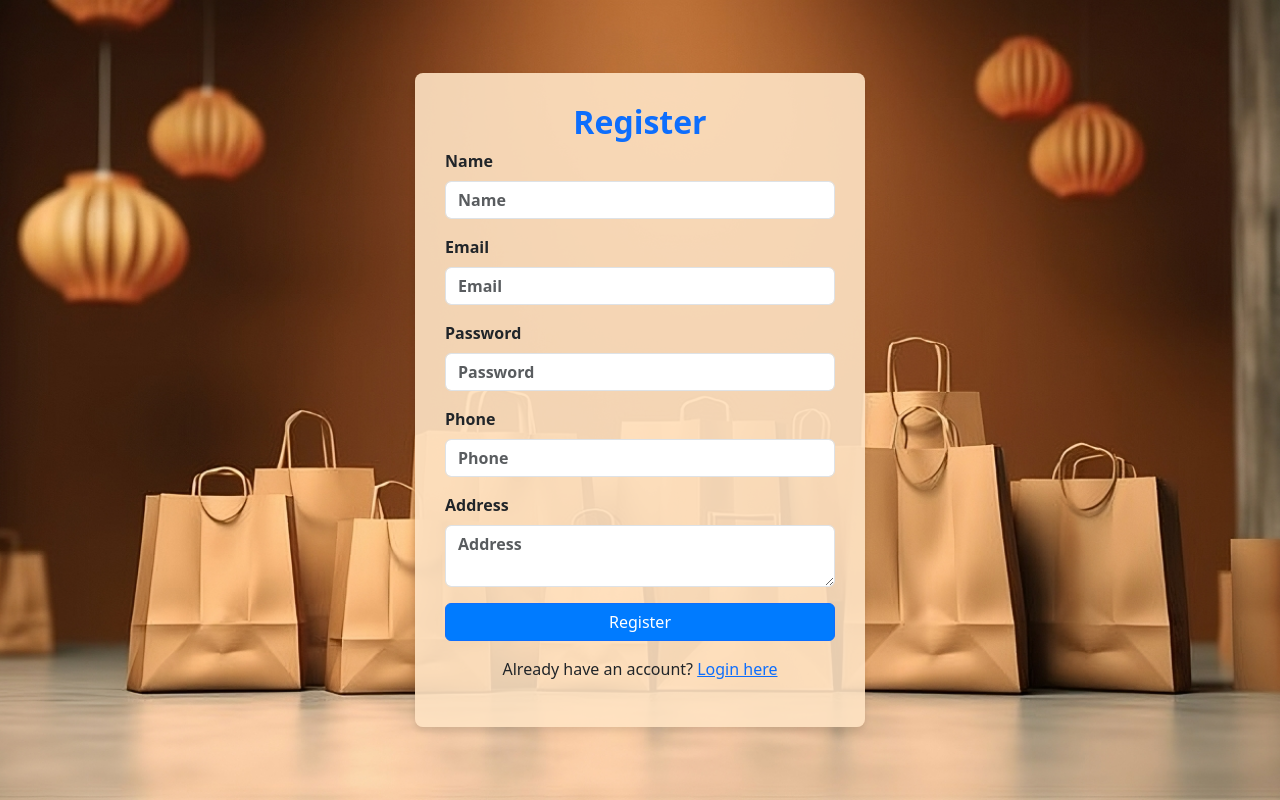
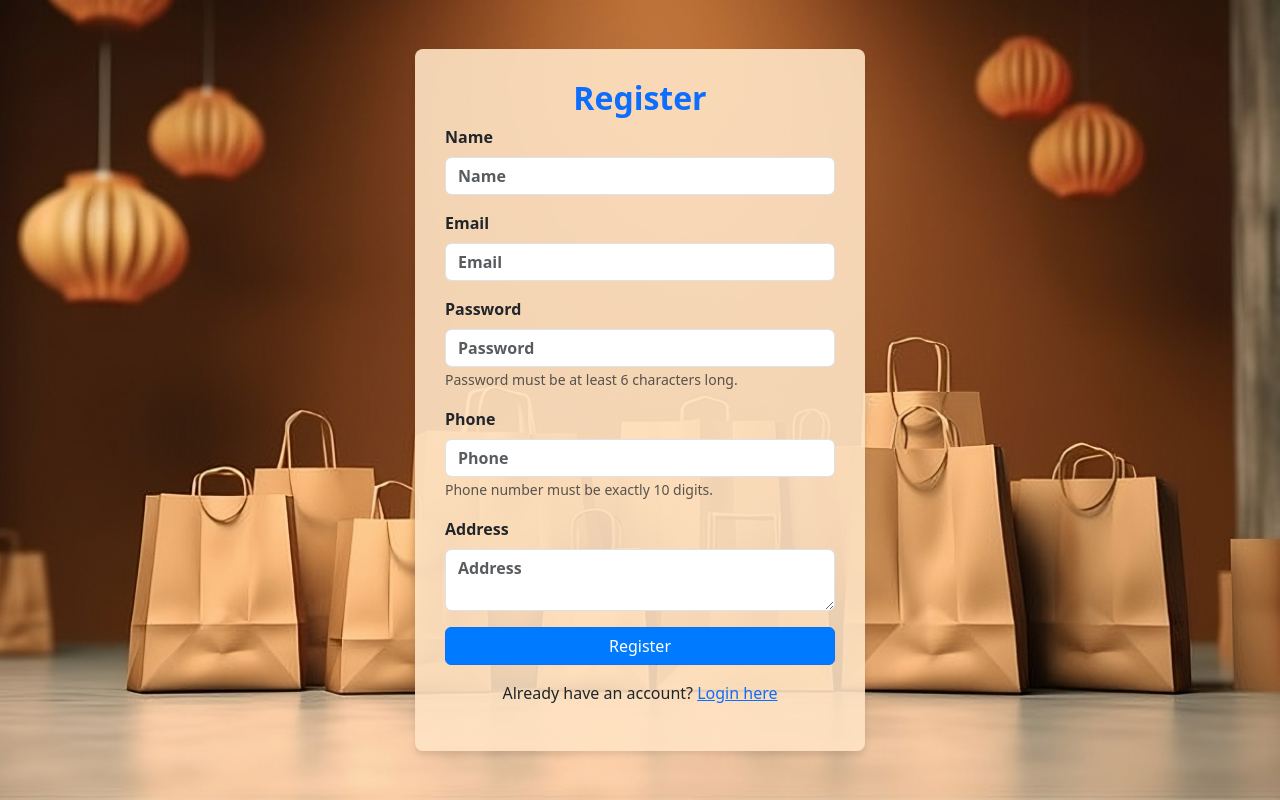
Before and after one commit to SanketJadhav03/OnlineShoppingSystem, a WordPress theme: page /OnlineShoppingSystem/register.php in a window 1280 px wide. Run offline with PHP 8.4 and a stand-in for WordPress, Linux system fonts and the light colour scheme; the site name, menu and one post (Sample post) are stand-ins, and other content is empty.

```diff
--- a/register.php
+++ b/register.php
@@ -3,14 +3,27 @@
 include "config/connection.php";
 session_start();
 
+$error = "";
+$success = "";
+
 if ($_SERVER['REQUEST_METHOD'] == 'POST') {
     // Get the form data
-    $name = mysqli_real_escape_string($conn, $_POST['name']);
-    $email = mysqli_real_escape_string($conn, $_POST['email']);
-    $password = mysqli_real_escape_string($conn, $_POST['password']);
-    $phone = mysqli_real_escape_string($conn, $_POST['phone']);
-    $address = mysqli_real_escape_string($conn, $_POST['address']);
+    $name = trim(mysqli_real_escape_string($conn, $_POST['name']));
+    $email = trim(mysqli_real_escape_string($conn, $_POST['email']));
+    $password = trim(mysqli_real_escape_string($conn, $_POST['password']));
+    $phone = trim(mysqli_real_escape_string($conn, $_POST['phone']));
+    $address = trim(mysqli_real_escape_string($conn, $_POST['address']));
 
+    // Server-side validation
+    if (empty($name) || empty($email) || empty($password) || empty($phone) || empty($address)) {
+        $error = "All fields are required.";
+    } elseif (!filter_var($email, FILTER_VALIDATE_EMAIL)) {
+        $error = "Invalid email format.";
+    } elseif (!preg_match('/^\d{10}$/', $phone)) {
+        $error = "Phone number must be exactly 10 digits.";
+    } elseif (strlen($password) < 6) {
+        $error = "Password must be at least 6 characters.";
+    } else {
         // Check if email already exists
         $sql = "SELECT * FROM tbl_customer WHERE customer_email = '$email'";
         $result = mysqli_query($conn, $sql);
@@ -32,6 +45,7 @@ if ($_SERVER['REQUEST_METHOD'] == 'POST') {
             }
         }
     }
+}
 ?>
 
 <!DOCTYPE html>
@@ -45,7 +59,6 @@ if ($_SERVER['REQUEST_METHOD'] == 'POST') {
     <style>
         body {
             background-image: url('cart-transformed.jpeg');
-            /* Replace with your image path */
             background-size: cover;
             background-position: center;
             background-repeat: no-repeat;
@@ -58,7 +71,6 @@ if ($_SERVER['REQUEST_METHOD'] == 'POST') {
 
         .register-form {
             background-color: rgba(255, 228, 196, 0.9);
-            /* Skin-like peachy color with 90% opacity */
             padding: 30px;
             border-radius: 8px;
             box-shadow: 0 4px 6px rgba(0, 0, 0, 0.1);
@@ -82,18 +94,17 @@ if ($_SERVER['REQUEST_METHOD'] == 'POST') {
 
 <body>
 
-
     <div class="register-form">
         <h2 class="text-center text-primary fw-bold"> Register</h2>
 
-            <?php if (isset($error)) {
-                echo '<p class="error">' . $error . '</p>';
-            } ?>
-            <?php if (isset($success)) {
-                echo '<p class="success">' . $success . '</p>';
-            } ?>
+        <?php if (!empty($error)) { ?>
+            <p class="error"><?php echo $error; ?></p>
+        <?php } ?>
+        <?php if (!empty($success)) { ?>
+            <p class="success"><?php echo $success; ?></p>
+        <?php } ?>
 
-            <form method="POST" action="">
+        <form method="POST" action="" onsubmit="return validateForm()">
             <div class="mb-3">
                 <label for="name" class="form-label fw-bold">Name</label>
                 <input placeholder="Name" type="text" name="name" id="name" class="form-control fw-bold" required>
@@ -107,11 +118,13 @@ if ($_SERVER['REQUEST_METHOD'] == 'POST') {
             <div class="mb-3">
                 <label for="password" class="form-label fw-bold">Password</label>
                 <input placeholder="Password" type="password" name="password" id="password" class="form-control fw-bold" required>
+                <small class="text-muted">Password must be at least 6 characters long.</small>
             </div>
 
             <div class="mb-3">
                 <label for="phone" class="form-label fw-bold">Phone</label>
-                    <input placeholder="Phone" type="text" name="phone" id="phone" class="form-control fw-bold" required>
+                <input placeholder="Phone" type="text" maxlength="10" name="phone" id="phone" class="form-control fw-bold" required>
+                <small class="text-muted">Phone number must be exactly 10 digits.</small>
             </div>
 
             <div class="mb-3">
@@ -125,6 +138,40 @@ if ($_SERVER['REQUEST_METHOD'] == 'POST') {
         <p class="text-center mt-3">Already have an account? <a href="login.php">Login here</a></p>
     </div>
 
+    <script>
+        function validateForm() {
+            let name = document.getElementById("name").value.trim();
+            let email = document.getElementById("email").value.trim();
+            let password = document.getElementById("password").value.trim();
+            let phone = document.getElementById("phone").value.trim();
+            let address = document.getElementById("address").value.trim();
+
+            let emailRegex = /^[^\s@]+@[^\s@]+\.[^\s@]+$/;
+            let phoneRegex = /^\d{10}$/;
+
+            if (name === "" || email === "" || password === "" || phone === "" || address === "") {
+                alert("All fields are required.");
+                return false;
+            }
+
+            if (!emailRegex.test(email)) {
+                alert("Invalid email format.");
+                return false;
+            }
+
+            if (!phoneRegex.test(phone)) {
+                alert("Phone number must be exactly 10 digits(Only).");
+                return false;
+            }
+
+            if (password.length < 6) {
+                alert("Password must be at least 6 characters long.");
+                return false;
+            }
+
+            return true;
+        }
+    </script>
 
     <script src="https://cdn.jsdelivr.net/npm/bootstrap@5.3.0-alpha1/dist/js/bootstrap.bundle.min.js"></script>
 </body>
```
Lines whose indentation alone changed are shown as unchanged.
